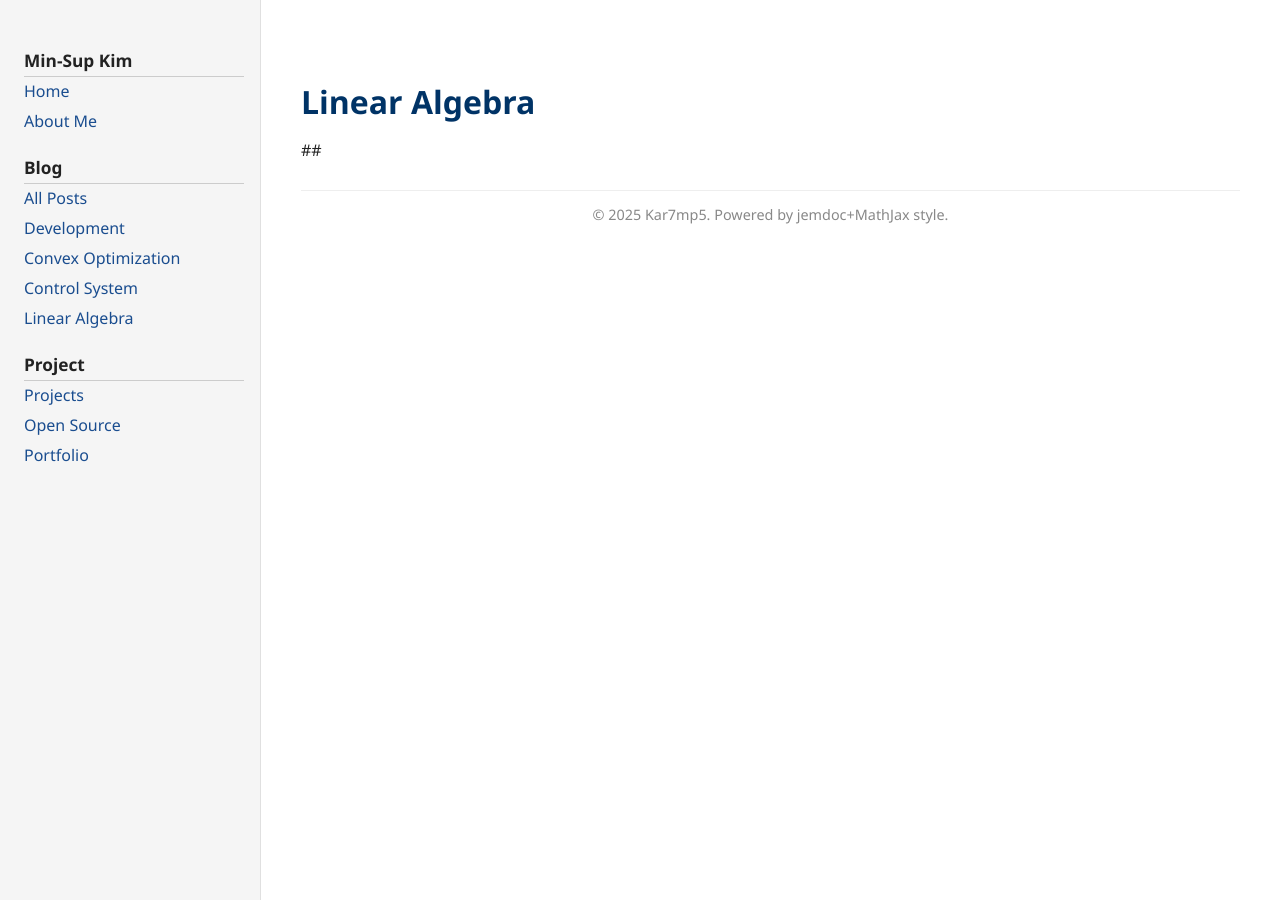
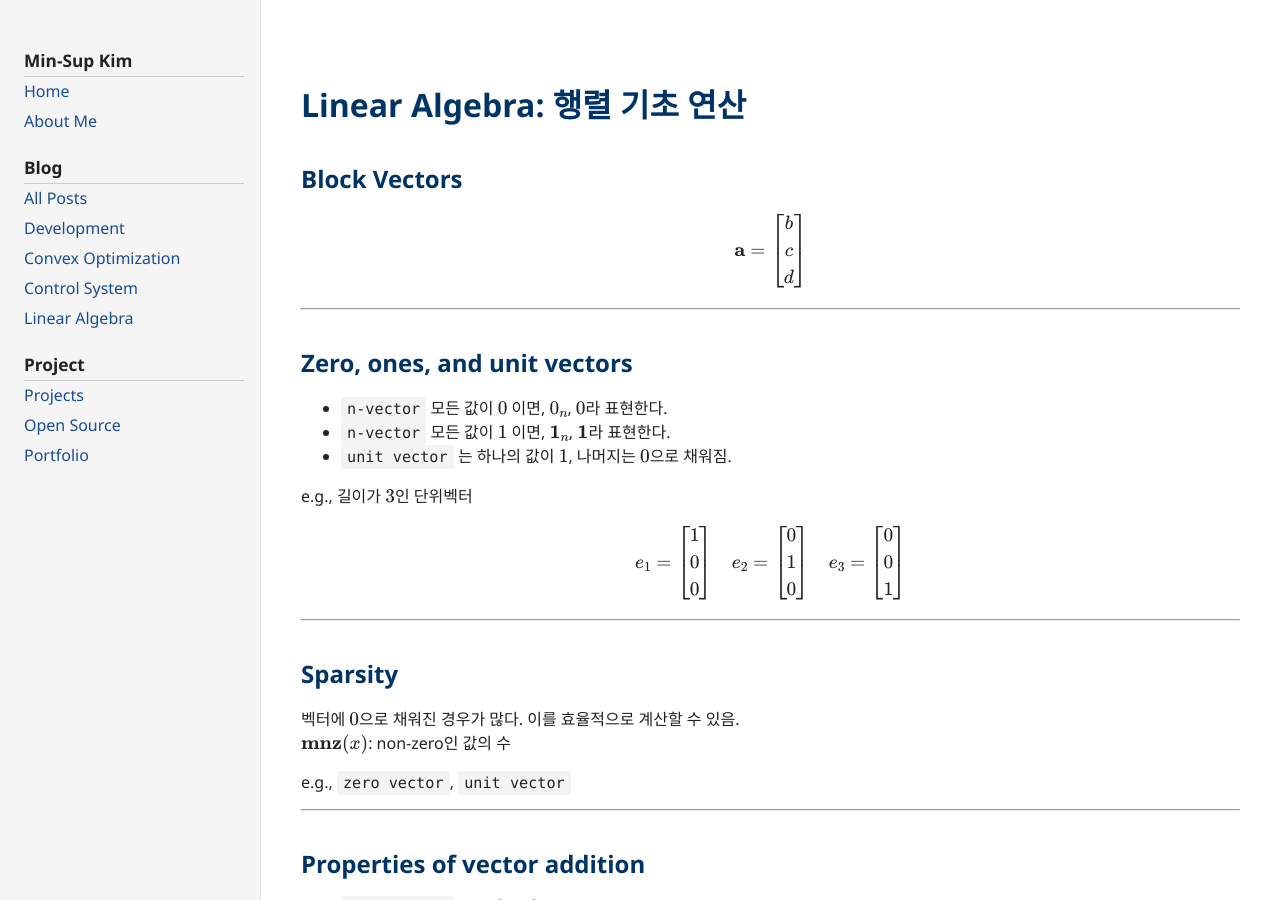
Before and after one commit to kar7mp5/kar7mp5.github.io, a Jekyll site: the page built from _posts/linear_algebra/linear/2025-08-08-lexer-parser-ast.md, in a window 1280 px wide and 900 px high. Built offline with Jekyll 4.4.1, drawn with Linux system fonts in a browser that asks for light colours; some of the changed text lies outside the part shown.

Commit message:
feat: 선형대수 정리 중간

```diff
--- a/_posts/linear_algebra/linear/2025-08-08-lexer-parser-ast.md
+++ b/_posts/linear_algebra/linear/2025-08-08-lexer-parser-ast.md
@@ -6,6 +6,94 @@ categories: linear_algebra
 permalink: /20250808/lexer-parser-ast.html
 ---
 
-# Linear Algebra
+# Linear Algebra: 행렬 기초 연산
 
-##
+## Block Vectors
+
+$$
+\mathbf{a} = \begin{bmatrix}
+b \\
+c \\
+d
+\end{bmatrix}
+$$
+
+---
+
+## Zero, ones, and unit vectors
+
+- `n-vector` 모든 값이 $0$ 이면, $0_n$, $0$라 표현한다.
+- `n-vector` 모든 값이 $1$ 이면, $\mathbf{1}_n$, $\mathbf{1}$라 표현한다.
+- `unit vector` 는 하나의 값이 $1$, 나머지는 $0$으로 채워짐.
+
+e.g., 길이가 $3$인 단위벡터
+
+$$
+e_1 = \begin{bmatrix}
+1 \\
+0 \\
+0
+\end{bmatrix}
+
+\quad
+
+e_2 = \begin{bmatrix}
+0 \\
+1 \\
+0
+\end{bmatrix}
+
+\quad
+
+e_3 = \begin{bmatrix}
+0 \\
+0 \\
+1
+\end{bmatrix}
+$$
+
+---
+
+## Sparsity
+
+벡터에 $0$으로 채워진 경우가 많다. 이를 효율적으로 계산할 수 있음.
+$\mathbf{mnz}(x)$: non-zero인 값의 수
+
+e.g., `zero vector`, `unit vector`
+
+---
+
+## Properties of vector addition
+
+- `commutative`: $a + b = b + a$
+- `associative`: $(a + b) + c = a + (b + c)$
+
+---
+
+## Scaler-vector multiplication
+
+scalar $\beta$, n-vector $\mathbf{a}$
+
+$$
+\beta \mathbf{a} = (\beta \mathbf{a}_1, \dots, \beta \mathbf{a}_n)
+$$
+
+e.g.,
+
+$$
+(-2) \begin{bmatrix} 1 \\ 9 \\ 6 \end{bmatrix} = \begin{bmatrix} -2 \\ -18 \\ -12 \end{bmatrix}
+$$
+
+---
+
+## Properties of scalar-vector multiplication
+
+- `associative`: $(\beta \gamma)\mathbf{a} = \beta(\gamma \mathbf{a})$
+- `left distributive`: $(\beta + \gamma) \mathbf{a} = \beta\mathbf{a} + \gamma\mathbf{a}$
+- `right distributive`: $\beta(\mathbf{a} + \mathbf{b}) = \beta\mathbf{a} + \beta\mathbf{b}$
+
+---
+
+## Linear combinations
+
+vectors $\mathbf{a}_1, \dots \mathbf{a}_m$
```
